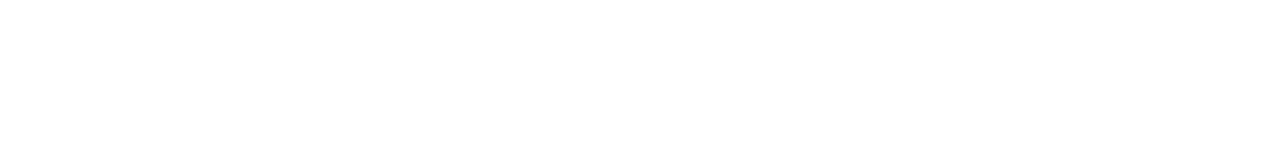
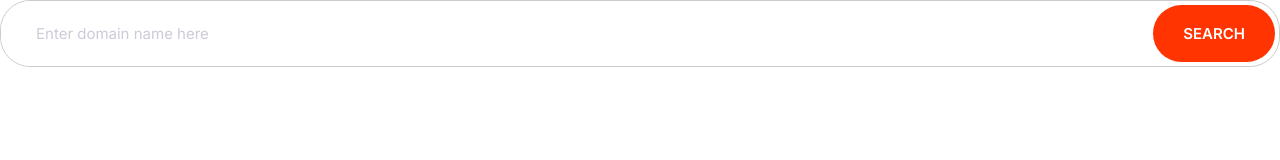
Before and after one commit to zuevarita/moshifysite, a plain HTML site: page index.html in a window 1280 px wide. Drawn offline with Linux system fonts and the light colour scheme.

Commit message:
Define input-group.

```diff
--- a/CSS/styles.css
+++ b/CSS/styles.css
@@ -4,6 +4,8 @@
     --color-accent: #ff3400;
     --color-headings: #1b0760;
     --color-body:#918ca4;
+    --color-border: #ccc;
+    --border-radius: 30px;
 
 }
 
@@ -222,3 +224,39 @@ a{
         font-size: 1.5rem;
     }
 }
+
+/* Inputs */
+.input{
+    border-radius: var(--border-radius);
+    border: 1px solid var(--color-border);
+    color: var(--color-headings);
+    font-size: 2rem;
+    outline: 0;
+    padding: 1.5rem 3.5rem;
+}
+
+::placeholder{
+    color: #cdcbd7;
+}
+
+.input-group{
+    border: 1px solid var(--color-border);
+    border-radius: var(--border-radius);
+    display: flex;
+}
+
+.input-group .input{
+    padding: 1.5rem 1 rem;
+    border: 0;
+    flex-grow: 1;
+}
+
+.input-group .btn{
+    margin: 4px;
+}
+
+@media screen and (min-width:1024px){
+    .input{
+        font-size: 1.5rem;
+    }
+}
--- a/index.html
+++ b/index.html
@@ -14,5 +14,9 @@
     <link rel="stylesheet" href="/CSS/styles.css" />
   </head>
   <body>
+    <div class="input-group">
+      <input type="text" class="input" placeholder="Enter domain name here" />
+      <button class="btn btn--accent">Search</button>
+    </div>
   </body>
 </html>
```
Also changed, not shown: components/input.html (added, +4 -0 lines).
